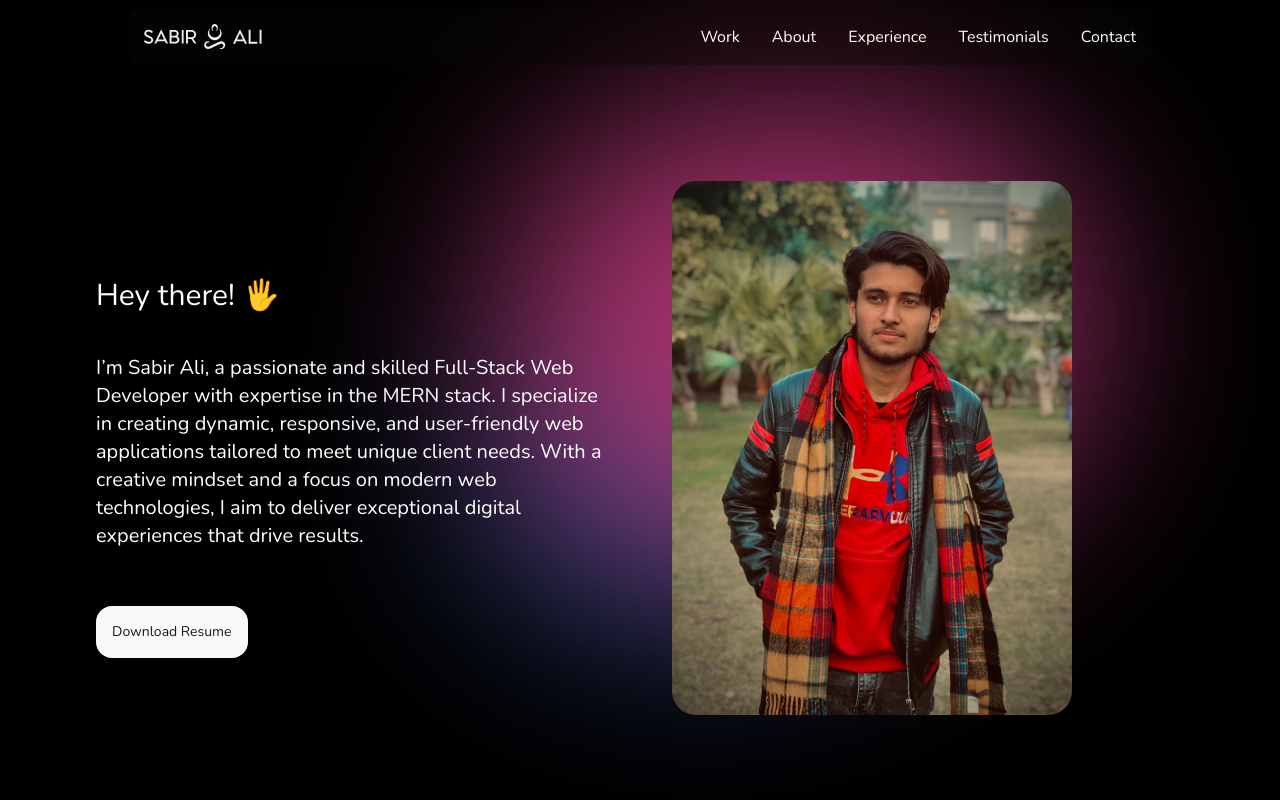
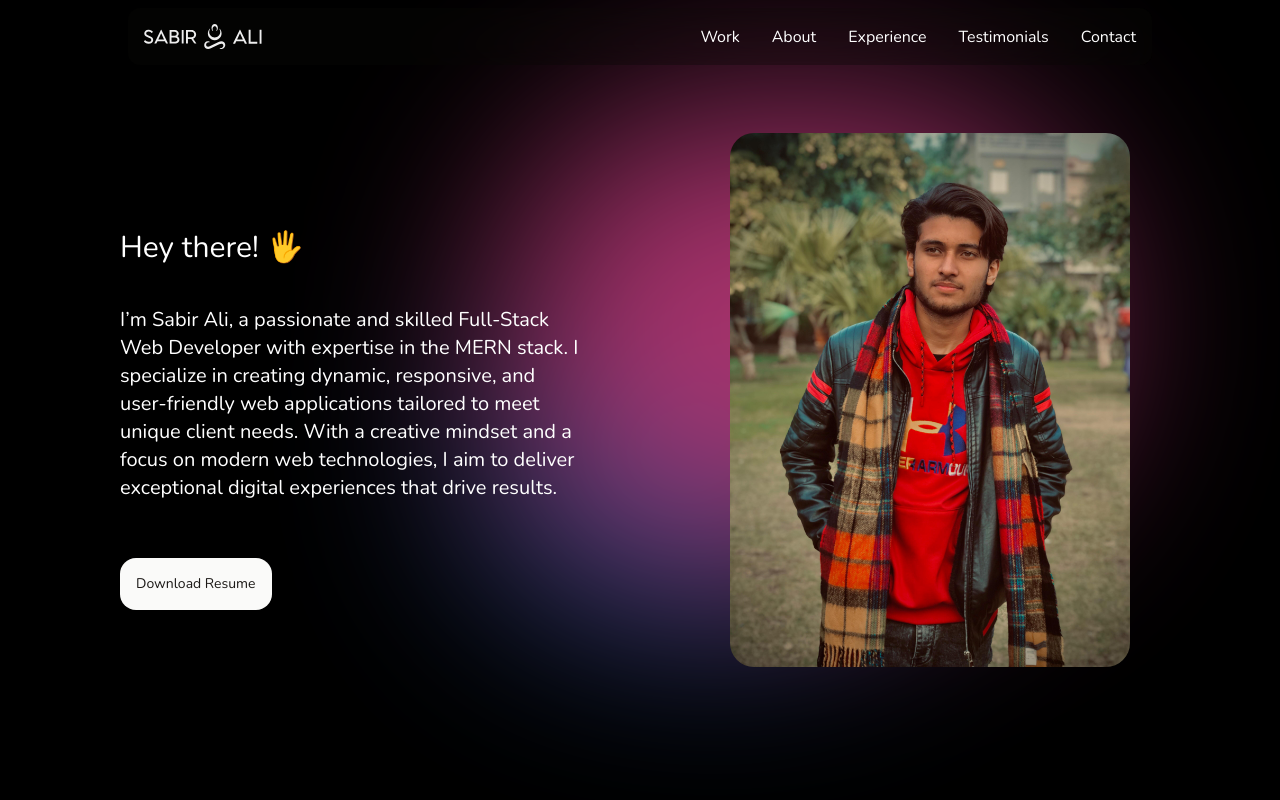
Before and after one commit to sabirsheik/New-Portfolio, a React (Vite) app: page / in a window 1280 px wide. Shown: the top 800 px of the page. Built offline with nearby package versions, Linux system fonts and the light colour scheme.

Commit message:
Animation Update

```diff
--- a/src/Components/Hero.jsx
+++ b/src/Components/Hero.jsx
@@ -5,44 +5,49 @@ import Sabir from "../assets/Sabir.jpg";
 const Hero = () => {
   const isMobile = window.innerWidth < 768; // Check if the device is mobile
 
-  const textVariants = !isMobile
+  // Text animation variants (animate from below)
+  const textVariants = {
+    hidden: { opacity: 0, y: 50 },
+    visible: {
+      opacity: 1,
+      y: 0,
+      transition: { duration: 0.8, ease: "easeInOut" },
+    },
+  };
+
+  // Image animation variants (animate from below and scale)
+  const imageVariants = isMobile
     ? {
-        hidden: { opacity: 0, x: -50 },
+        hidden: { opacity: 0, y: 50, scale: 0.9 },
         visible: {
           opacity: 1,
-          x: 0,
-          transition: { duration: 0.8, ease: "easeOut" },
+          y: 0,
+          scale: 1,
+          transition: { duration: 1, ease: "easeInOut" },
         },
       }
-    : {};
-
-  const imageVariants = !isMobile
-    ? {
-        hidden: { opacity: 0, x: 50 },
+    : {
+        hidden: { opacity: 0, y: 50, scale: 0.8 },
         visible: {
           opacity: 1,
-          x: 0,
-          transition: { duration: 0.8, ease: "easeOut" },
+          y: 0,
+          scale: 1,
+          transition: { duration: 1, ease: "easeInOut" },
         },
-      }
-    : {};
+      };
 
   return (
-    <div className="mt-50 mt-12 relative z-10 min-h-screen flex flex-col md:flex-row max-w-6xl mx-auto items-center justify-center text-white">
+    <div className="relative z-10 min-h-screen flex flex-col md:flex-row items-center justify-center text-white px-6 py-12 mx-auto max-w-6xl">
       {/* Text Section */}
       <motion.div
         className="w-full md:w-1/2 p-8"
-        initial={!isMobile ? "hidden" : undefined}
-        whileInView={!isMobile ? "visible" : undefined}
-        viewport={!isMobile ? { once: true, amount: 0.2 } : undefined}
+        initial="hidden"
+        whileInView="visible"
+        viewport={{ once: false, amount: 0.2 }} // Trigger animation when the element is visible in the viewport
         variants={textVariants}
       >
-        <h1 className="text-lg md:text-2xl lg:text-3xl my-10">
-          {HERO_CONTENT.greeting}
-        </h1>
-        <p className="text-md md:text-lg lg:text-xl mb-6">
-          {HERO_CONTENT.introduction}
-        </p>
+        <h1 className="text-lg md:text-2xl lg:text-3xl my-10">{HERO_CONTENT.greeting}</h1>
+        <p className="text-md md:text-lg lg:text-xl mb-6">{HERO_CONTENT.introduction}</p>
         <a
           className="bg-stone-50 text-stone-900 p-3 lg:p-4 mt-8 inline-block rounded-2xl text-xs md:text-sm"
           href={HERO_CONTENT.resumeLink}
@@ -56,10 +61,10 @@ const Hero = () => {
 
       {/* Image Section */}
       <motion.div
-        className="w-full md:w-1/2 p-8"
-        initial={!isMobile ? "hidden" : undefined}
-        whileInView={!isMobile ? "visible" : undefined}
-        viewport={!isMobile ? { once: true, amount: 0.2 } : undefined}
+        className="w-full md:w-1/2 p-8 flex justify-center items-center ml-14"
+        initial="hidden"
+        whileInView="visible"
+        viewport={{ once: false, amount: 0.2 }} // Trigger animation when the element is visible in the viewport
         variants={imageVariants}
       >
         <img
--- a/src/Components/Project.jsx
+++ b/src/Components/Project.jsx
@@ -7,14 +7,15 @@ const Project = () => {
   // Define animation variants
   const getVariants = (index) => {
     if (!isMobile) {
+      // Desktop animation: Vertical (Y-axis)
       return {
         hidden: {
           opacity: 0,
-          transform: "translateY(50px) scale(0.9)",
+          transform: "translateY(50px) scale(0.9)", // Slide from bottom
         },
         visible: {
           opacity: 1,
-          transform: "translateY(0) scale(1)",
+          transform: "translateY(0) scale(1)", // Normal position
           transition: {
             duration: 0.7,
             ease: "easeInOut",
@@ -24,15 +25,15 @@ const Project = () => {
       };
     }
 
-    // Mobile-specific animations
+    // Mobile animation: Horizontal (X-axis)
     return {
       hidden: {
         opacity: 0,
-        transform: `translateX(${index % 2 === 0 ? "-20px" : "20px"})`,
+        transform: `translateX(${index % 2 === 0 ? "-20px" : "20px"})`, // Slide from left or right
       },
       visible: {
         opacity: 1,
-        transform: "translateX(0)",
+        transform: "translateX(0)", // Normal position
         transition: {
           duration: 0.6,
           ease: "easeInOut",
@@ -55,11 +56,11 @@ const Project = () => {
         {PROJECTS.map((project, index) => (
           <motion.div
             key={index}
-            className="relative rounded-lg overflow-hidden h-[400px] md:h-[500px] transition-transform"
+            className="relative rounded-lg overflow-hidden h-[400px] md:h-[500px] transition-transform transform hover:scale-105 focus:scale-105 hover:cursor-pointer"
             initial="hidden"
             whileInView="visible"
-            viewport={{ once: true, amount: 0.2 }}
-            variants={getVariants(index)}
+            viewport={{ once: false, amount: 0.2 }} // Ensures it works for scrolling in and out
+            variants={getVariants(index)} // Apply appropriate variant
           >
             {/* Project Image */}
             <img
```
